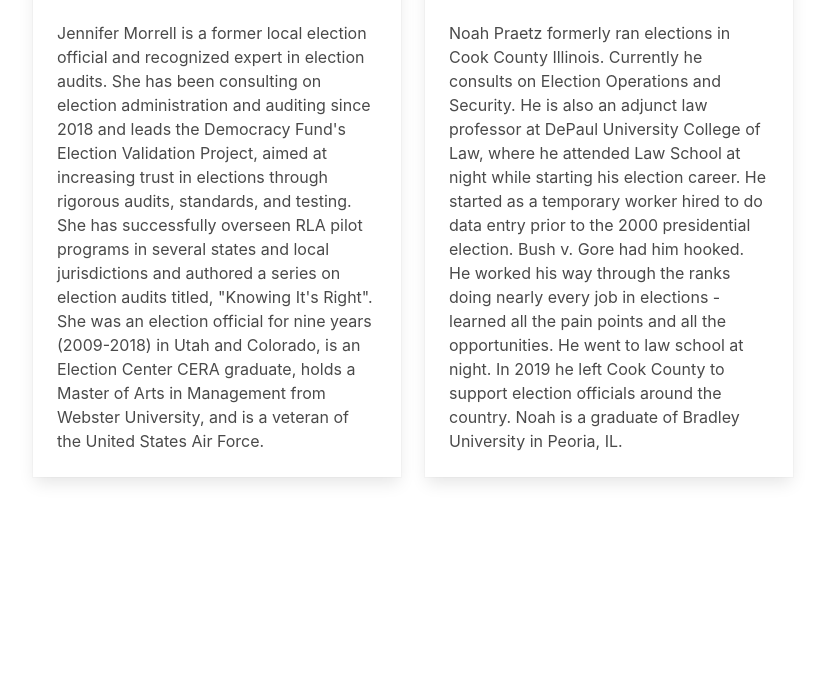
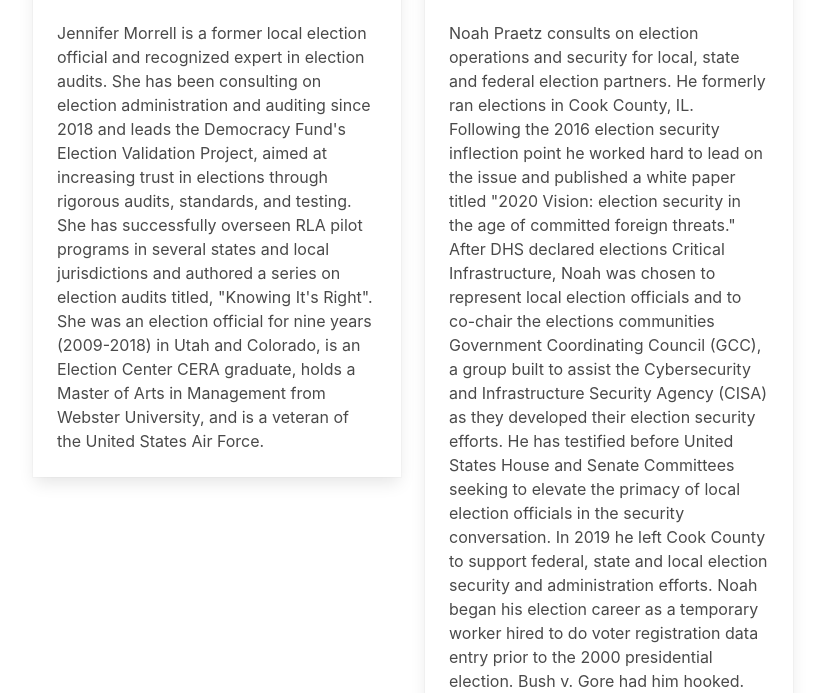
Before and after one commit to ElectionsGroup/ElectionsGroup.github.io, a plain HTML site: page leadership-team.html in a window 1280 px wide. Shown: the part 1207-1900 px from the top of the page, without its empty margins (227-1052 px from the left). Before the commit the page ends 1732 px from the top, so only its background shows below. Drawn offline with nearby package versions, Linux system fonts and the light colour scheme.

Commit message:
update noah bio

```diff
--- a/leadership-team.html
+++ b/leadership-team.html
@@ -140,7 +140,7 @@
                     </div>
                 </div>
             </div>
-            <div class="columns is-vcentered is-centered">
+            <div class="columns is-centered">
                 <div class="column is-4-desktop">
                     <div class="card">
                         <div class="card-image">
@@ -200,15 +200,7 @@
                                 </div>
                             </div>
                             <div class="content has-text-left">
-                                Noah Praetz formerly ran elections in Cook County Illinois. Currently he consults on
-                                Election Operations and Security. He is also an adjunct law professor at DePaul
-                                University College of Law, where he attended Law School at night while starting his
-                                election career. He started as a temporary worker hired to do data entry
-                                prior to the 2000 presidential election. Bush v. Gore had him hooked. He worked his
-                                way through the ranks doing nearly every job in elections - learned all the pain
-                                points and all the opportunities. He went to law school at night. In 2019 he left
-                                Cook County to support election officials around the country. Noah is a graduate of
-                                Bradley University in Peoria, IL.
+                                Noah Praetz consults on election operations and security for local, state and federal election partners. He formerly ran elections in Cook County, IL. Following the 2016 election security inflection point he worked hard to lead on the issue and published a white paper titled "2020 Vision: election security in the age of committed foreign threats." After DHS declared elections Critical Infrastructure, Noah was chosen to represent local election officials and to co-chair the elections communities Government Coordinating Council (GCC), a group built to assist the Cybersecurity and Infrastructure Security Agency (CISA) as they developed their election security efforts. He has testified before United States House and Senate Committees seeking to elevate the primacy of local election officials in the security conversation. In 2019 he left Cook County to support federal, state and local election security and administration efforts. Noah began his election career as a temporary worker hired to do voter registration data entry prior to the 2000 presidential election. Bush v. Gore had him hooked. Noah is also an adjunct law professor at DePaul University College of Law, where he attended Law School. Noah is also graduate of Bradley University in Peoria, IL.
                             </div>
                         </div>
                     </div>
```
